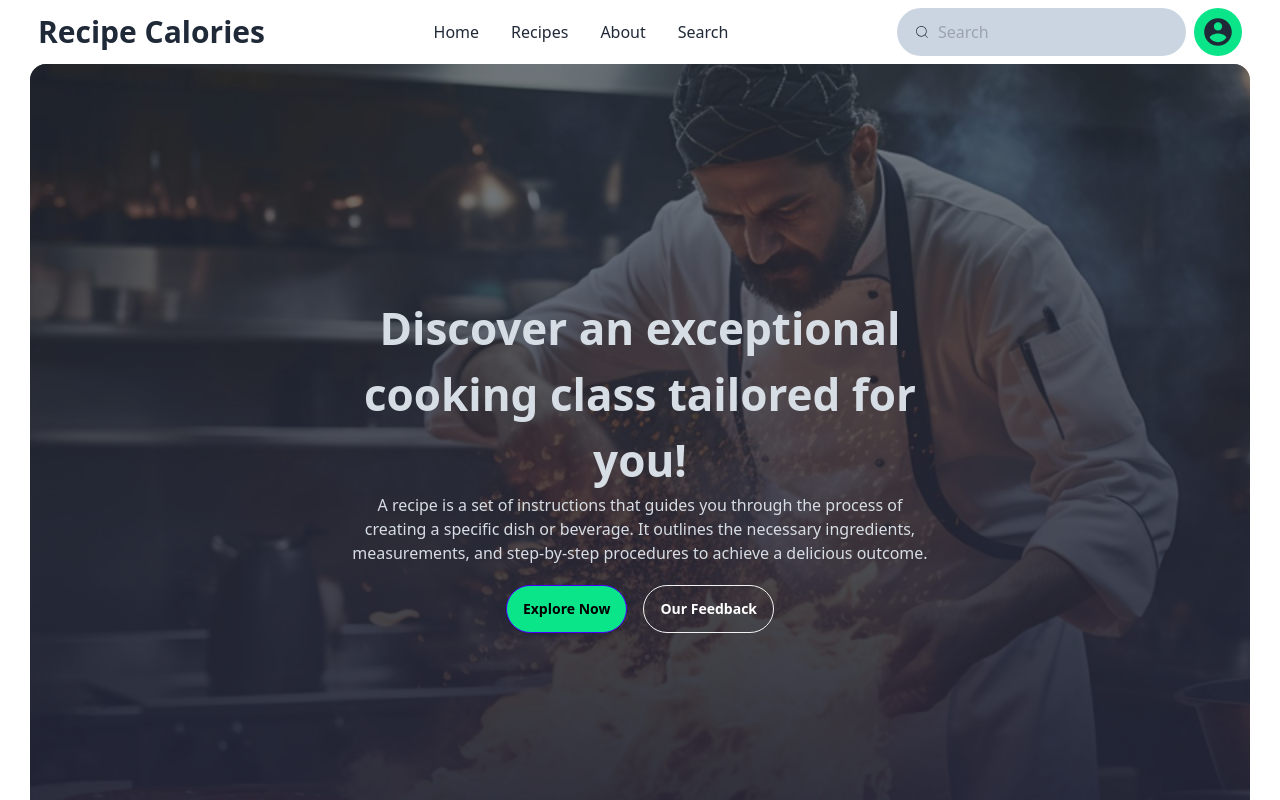
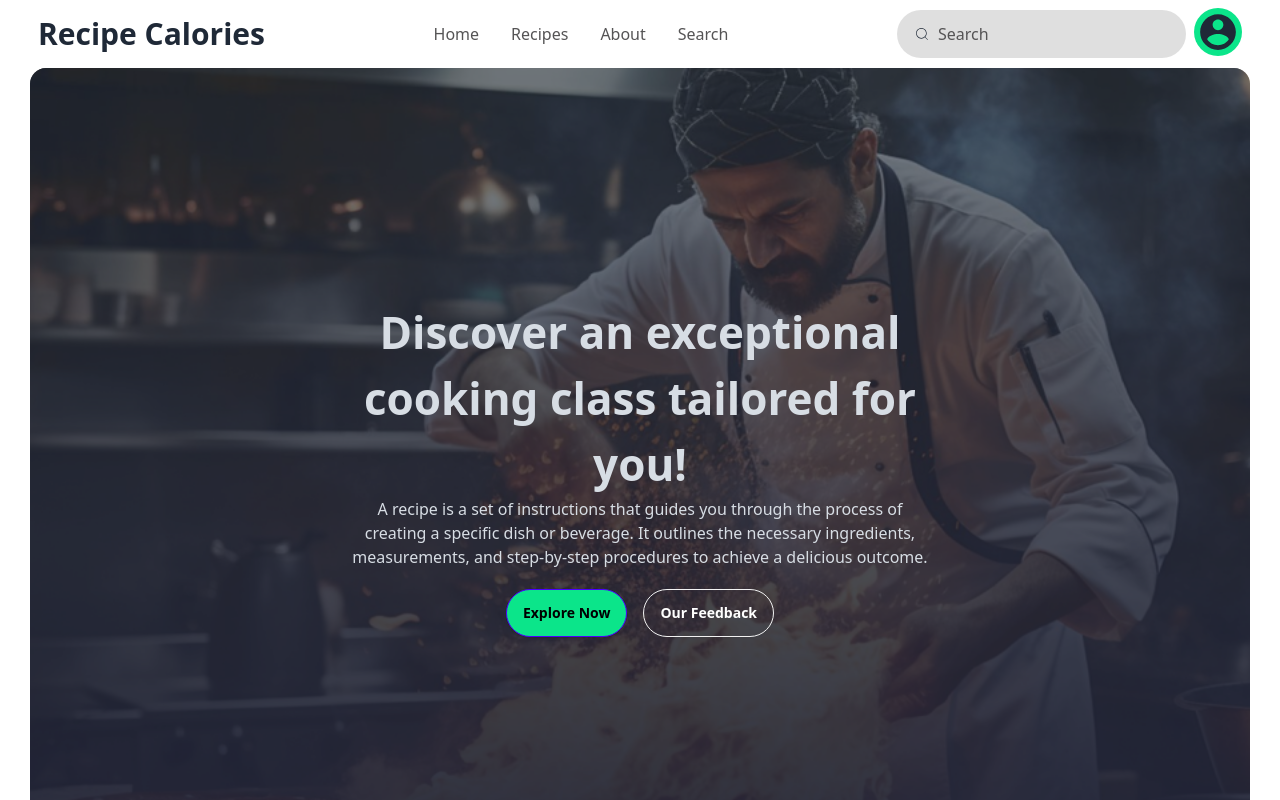
Before and after one commit to Shondarzer-Taroka/Racipe-calories, a React (Vite) app: page / in a window 1280 px wide. Shown: the top 800 px of the page. Built offline with nearby package versions, Linux system fonts and the light colour scheme.

Commit message:
text color modified

```diff
--- a/src/components/Header/Header.jsx
+++ b/src/components/Header/Header.jsx
@@ -9,7 +9,7 @@ const Header = () => {
     <a className=" text-3xl font-bold">Recipe Calories</a>
   </div>
 
-  <div className='hidden md:flex lg:flex justify-between md:gap-3 lg:gap-8'>
+  <div className='hidden md:flex lg:flex justify-between md:gap-3 lg:gap-8 text-[#555455]'>
         <li className='list-none'>Home</li>
         <li  className='list-none'>Recipes</li>
         <li  className='list-none'>About</li>
@@ -19,16 +19,16 @@ const Header = () => {
 
   <div className="flex-none gap-2">
     <div className="form-control">
-        <div className="flex gap-2 items-center input input-bordere bg-slate-300 rounded-full">
+        <div className="flex gap-2 items-center input input-bordere bg-[#dbdbdce3] rounded-full">
      <CiSearch />
-      <input type="text" placeholder="Search" className=" w-24 md:w-auto" />
+      <input type="text" placeholder="Search" className=" w-24 md:w-auto placeholder:text-[#555455]" />
         </div>
 {/* input input-bordere */}
     </div>
     <div className="dropdown dropdown-end">
       <div tabIndex={0} role="button" className="btn bg-[#0BE58A] btn-ghost btn-circle avatar">
         <div className=" rounded-full">
-        <IoMdContact  className="text-[34px] " />
+        <IoMdContact  className="text-[44px] " />
 
           {/* <img alt="Tailwind CSS Navbar component" src="https://daisyui.com/images/stock/photo-1534528741775-53994a69daeb.jpg" /> */}
         </div>
```
